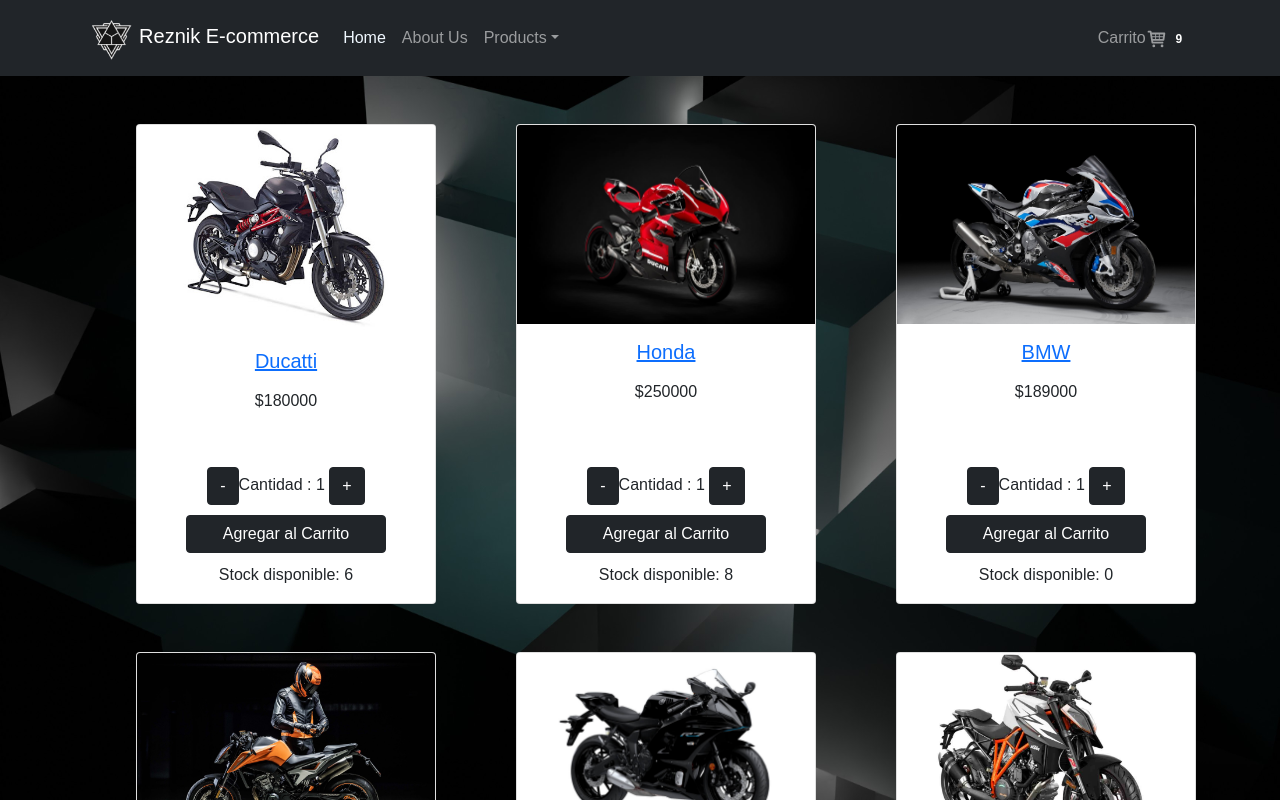
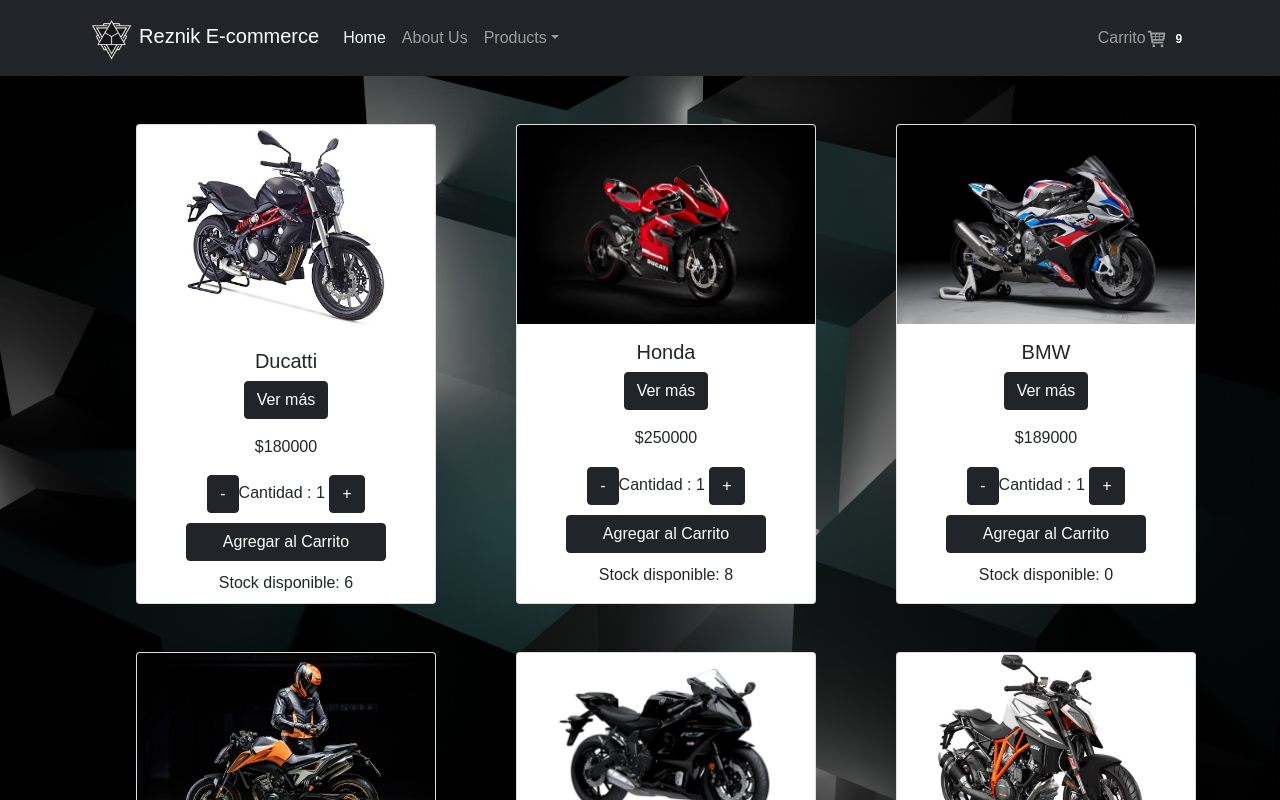
Before and after one commit to leanbenac/ReactProyect, a React (Create React App) app: page / in a window 1280 px wide. Shown: the top 800 px of the page. Built offline with nearby package versions, Linux system fonts and the light colour scheme.

Commit message:
evento itemCount

```diff
--- a/src/components/Item/Item.jsx
+++ b/src/components/Item/Item.jsx
@@ -12,8 +12,10 @@
             <div class="card">
               <img src={img} class="card-img-top" alt="..."/>
               <div class="card-body">
-                <Link to={`/products/${id}`} ><h5 class="card-title">{nombre}</h5></Link>
-
+                <h5 class="card-title">{nombre}</h5>
+                <Link to={`/products/${id}`} >
+                <button className="btn col-xs-6 btn-dark hover" >Ver más </button>
+                </Link>
                 <p class="card-text">{modelo}</p>
                 <p class="card-text">${precio}</p>
               </div>
--- a/src/components/ItemCount/ItemCount.jsx
+++ b/src/components/ItemCount/ItemCount.jsx
@@ -2,31 +2,47 @@
 import '../Item/Item.css';
 
 
-const ItemCount = ({ remove , add , stock , addToCartWidget}) => {
+const ItemCount = ({ remove , add , stock }) => {
 const [cantidad , setCantidad] = useState(1)
+
     // eslint-disable-next-line
     function add() {
         if(cantidad <  stock) setCantidad(cantidad + 1)
     };
     // eslint-disable-next-line
     function remove() {
-        if( cantidad > 1) setCantidad(cantidad - 1)
+        if( cantidad > 0) setCantidad(cantidad - 1)
       };
 
+//evento show
+const [show, setShow]=React.useState(true);
+
       return (
+
+        <div>
+          { show?
+
           <>
           <div className="">
             <button onClick={()=>remove()} className="btn col-xs-6 btn-dark" >-</button>
               <span>Cantidad : {cantidad} </span>
             <button onClick={()=>add()} className="btn col-xs-6 btn-dark ">+</button>
           </div>
+
           <div>
-          <button onClick={()=>addToCartWidget.setCantidad()} className="btn btn-dark botonAgregar">Agregar al Carrito</button>
+              <button onClick={()=>setShow(false )} className="btn btn-dark botonAgregar">Agregar al Carrito</button>
+              {/* <button onClick={()=>setShow(true )} className="btn btn-dark botonAgregar">Finalizar Compra</button> */}
           </div>
+
           <div className="stock pb-6">
             <p>Stock disponible: {stock}</p>
           </div>
           </>
+          : <button onClick={()=>setShow(true && alert("Su compra fue exitosa! disfrute el viento en su cara!"))} className="btn btn-dark botonAgregar mb-5">Finalizar Compra</button>
+          }
+
+        </div>
+
       );
     };
 
--- a/src/components/ItemList/ItemList.jsx
+++ b/src/components/ItemList/ItemList.jsx
@@ -21,8 +21,8 @@
           <div className="row mb-5">
             {
                 products.map((product) =>  (
-
-                <div  key={product.id} className="col-sm-12 col-md-6 col-lg-4" >
+                <div className="col-sm-12 col-md-6 col-lg-4" >
+                  <div  key={product.id} >
                     <Item
                     id={product.id}
                     nombre={product.nombre}
@@ -30,6 +30,7 @@
                     precio={product.precio}
                     img={product.img}
                     />
+                  </div>
                 </div>
               ))
             }
```
Lines whose indentation alone changed are shown as unchanged.
